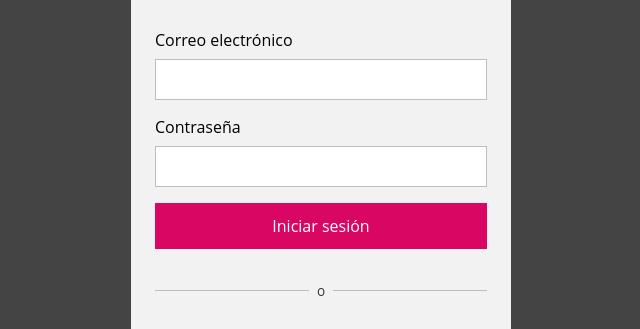
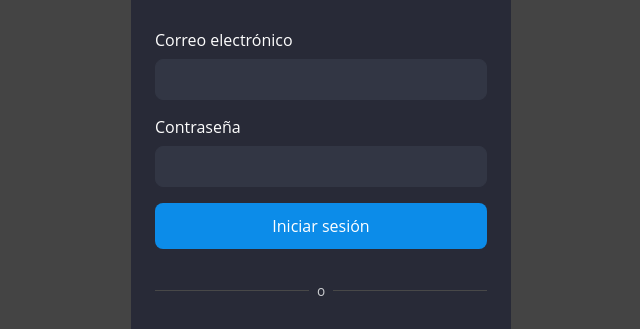
Before and after one commit to Jopzik/roastly-design-tokens-demo, a website: page index.html in a window 1280 px wide. Shown: the part 207-536 px from the top of the page, without its empty margins (319-959 px from the left). Drawn offline with Linux system fonts and the light colour scheme.

Commit message:
New theme

```diff
--- a/variables.css
+++ b/variables.css
@@ -3,30 +3,30 @@
  */
 
 :root {
-  --rds-color-background-element: #ffffff;
-  --rds-color-background-body: #f2f2f2;
-  --rds-color-background-accent: #da0663;
-  --rds-color-background-brand-default: #da0663;
+  --rds-color-background-element: #323644;
+  --rds-color-background-body: #282a37;
+  --rds-color-background-accent: #139688;
+  --rds-color-background-brand-default: #0c8ce9;
   --rds-color-background-brand-hover: #2c2c2c;
-  --rds-color-text-default: #383838;
-  --rds-color-text-light: #4a4a4a;
-  --rds-color-text-lighter: #505050;
+  --rds-color-text-default: #cbcdd0;
+  --rds-color-text-light: #78818f;
+  --rds-color-text-lighter: #747474;
   --rds-color-text-on-color: #ffffff;
-  --rds-color-text-prominent: #000000;
-  --rds-color-text-brand: #da0663;
-  --rds-color-text-title: #000000;
-  --rds-color-text-link: #da0663;
-  --rds-color-border-default: #bfbebe;
-  --rds-color-border-brand: #da0663;
-  --rds-color-icon-default: #383838;
-  --rds-color-icon-lighter: #505050;
-  --rds-color-icon-light: #4a4a4a;
-  --rds-color-icon-prominent: #000000;
-  --rds-color-icon-brand: #da0663;
+  --rds-color-text-prominent: #fefefe;
+  --rds-color-text-brand: #6eb3ee;
+  --rds-color-text-title: #fefefe;
+  --rds-color-text-link: #6fb3ee;
+  --rds-color-border-default: #484848;
+  --rds-color-border-accent: #139688;
+  --rds-color-icon-default: #cbcdd0;
+  --rds-color-icon-lighter: #747474;
+  --rds-color-icon-light: #78818f;
+  --rds-color-icon-prominent: #fefefe;
+  --rds-color-icon-brand: #6eb3ee;
   --rds-color-icon-on-color: #ffffff;
-  --rds-button-radius: 0rem;
-  --rds-button-color-border: #bfbebe;
-  --rds-input-radius: 0rem;
-  --rds-input-color-border: #bfbebe;
-  --rds-input-color-background: #ffffff;
+  --rds-button-radius: 0.5rem;
+  --rds-button-color-border: #484848;
+  --rds-input-radius: 0.5rem;
+  --rds-input-color-border: #323644;
+  --rds-input-color-background: #323644;
 }
--- a/variables.js
+++ b/variables.js
@@ -2,29 +2,29 @@
  * Do not edit directly, this file was auto-generated.
  */
 
-export const rdsColorBackgroundElement = "#ffffff";
-export const rdsColorBackgroundBody = "#f2f2f2";
-export const rdsColorBackgroundAccent = "#da0663";
-export const rdsColorBackgroundBrandDefault = "#da0663";
+export const rdsColorBackgroundElement = "#323644";
+export const rdsColorBackgroundBody = "#282a37";
+export const rdsColorBackgroundAccent = "#139688";
+export const rdsColorBackgroundBrandDefault = "#0c8ce9";
 export const rdsColorBackgroundBrandHover = "#2c2c2c";
-export const rdsColorTextDefault = "#383838";
-export const rdsColorTextLight = "#4a4a4a";
-export const rdsColorTextLighter = "#505050";
+export const rdsColorTextDefault = "#cbcdd0";
+export const rdsColorTextLight = "#78818f";
+export const rdsColorTextLighter = "#747474";
 export const rdsColorTextOnColor = "#ffffff";
-export const rdsColorTextProminent = "#000000";
-export const rdsColorTextBrand = "#da0663";
-export const rdsColorTextTitle = "#000000";
-export const rdsColorTextLink = "#da0663";
-export const rdsColorBorderDefault = "#bfbebe";
-export const rdsColorBorderBrand = "#da0663";
-export const rdsColorIconDefault = "#383838";
-export const rdsColorIconLighter = "#505050";
-export const rdsColorIconLight = "#4a4a4a";
-export const rdsColorIconProminent = "#000000";
-export const rdsColorIconBrand = "#da0663";
+export const rdsColorTextProminent = "#fefefe";
+export const rdsColorTextBrand = "#6eb3ee";
+export const rdsColorTextTitle = "#fefefe";
+export const rdsColorTextLink = "#6fb3ee";
+export const rdsColorBorderDefault = "#484848";
+export const rdsColorBorderAccent = "#139688";
+export const rdsColorIconDefault = "#cbcdd0";
+export const rdsColorIconLighter = "#747474";
+export const rdsColorIconLight = "#78818f";
+export const rdsColorIconProminent = "#fefefe";
+export const rdsColorIconBrand = "#6eb3ee";
 export const rdsColorIconOnColor = "#ffffff";
-export const rdsButtonRadius = "0rem";
-export const rdsButtonColorBorder = "#bfbebe";
-export const rdsInputRadius = "0rem";
-export const rdsInputColorBorder = "#bfbebe";
-export const rdsInputColorBackground = "#ffffff";
+export const rdsButtonRadius = "0.5rem";
+export const rdsButtonColorBorder = "#484848";
+export const rdsInputRadius = "0.5rem";
+export const rdsInputColorBorder = "#323644";
+export const rdsInputColorBackground = "#323644";
```
